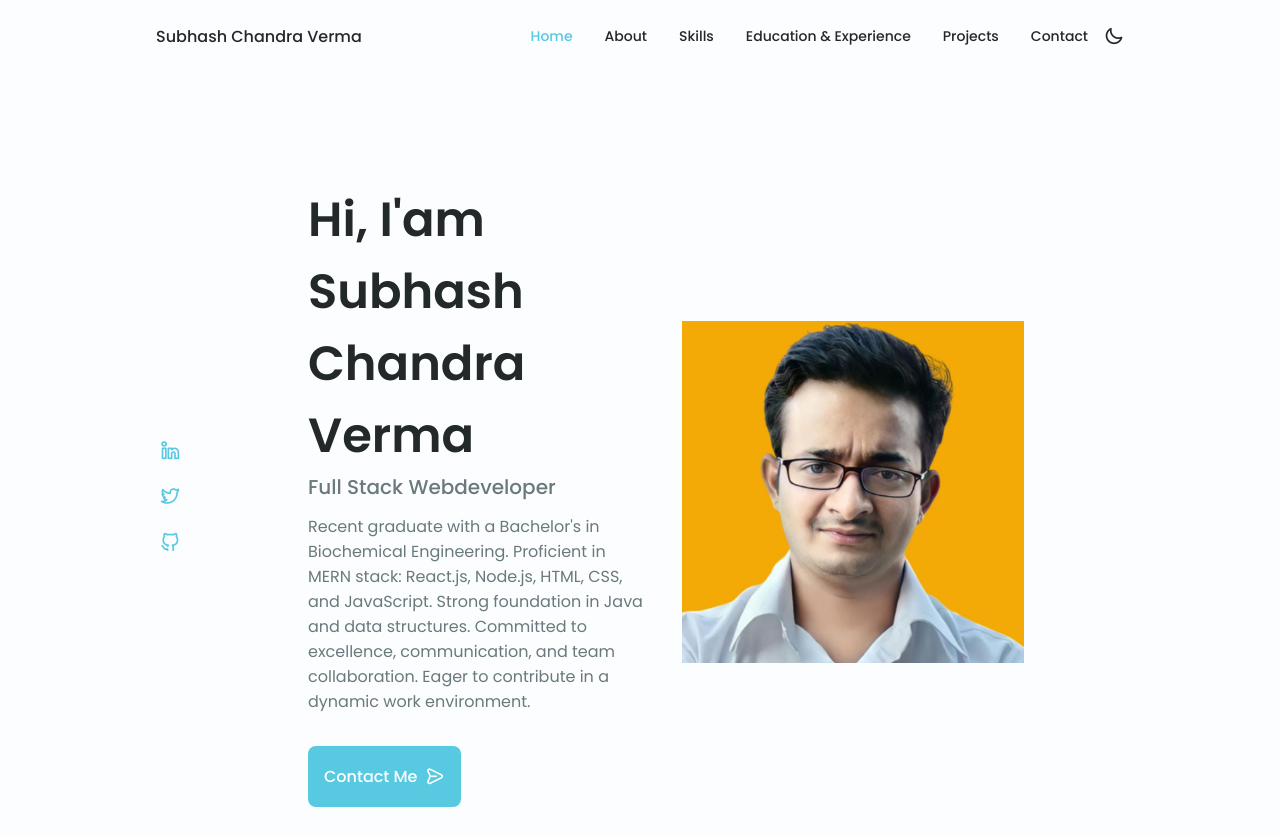
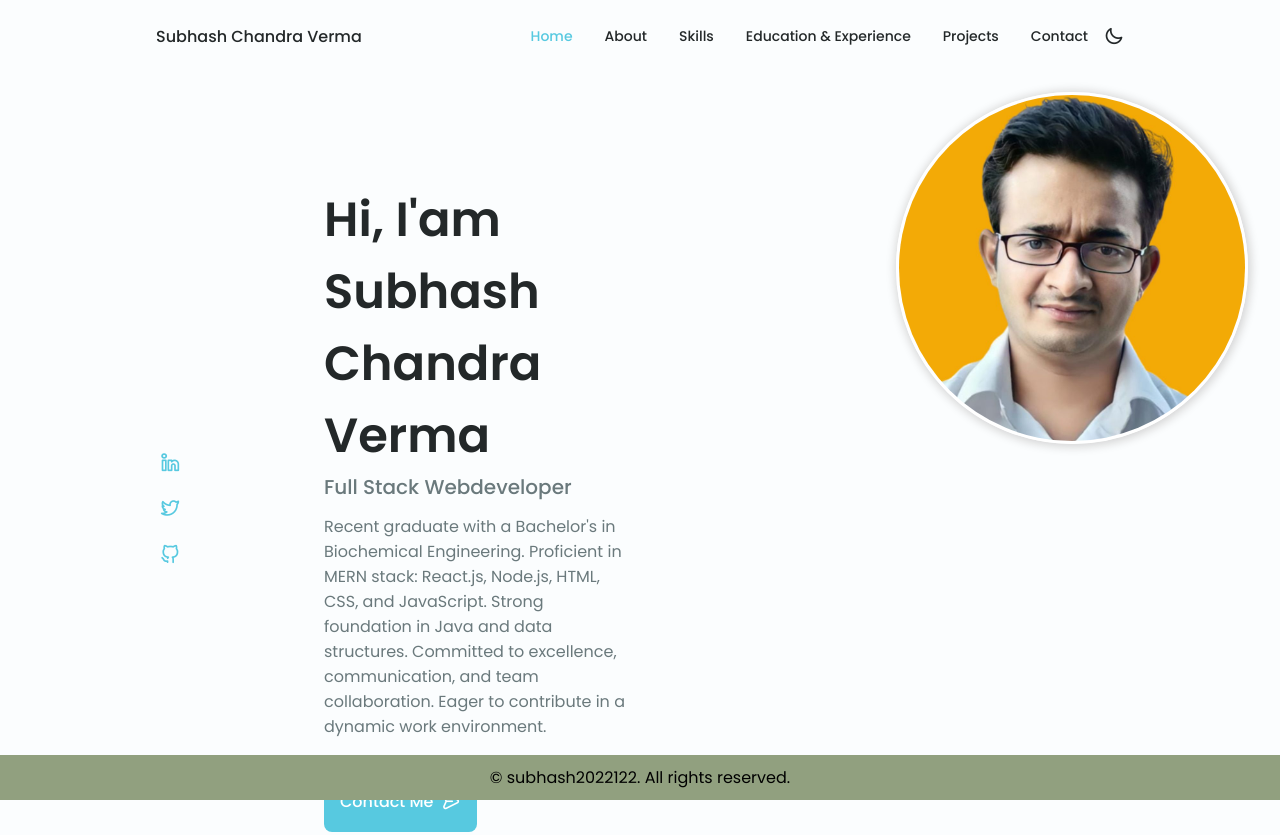
Before and after one commit to subhash202122/Responsive-Portfolio, a website: page index.html in a window 1280 px wide. Shown: the top 835 px of the page. Drawn offline with nearby package versions, Linux system fonts and the light colour scheme.

Commit message:
Update index.html

```diff
--- a/index.html
+++ b/index.html
@@ -12,7 +12,7 @@
     <!-- <link rel="stylesheet" href="./Styles/css/swiper-bundle.min.css"> -->
     <link rel="stylesheet" href="https://cdn.jsdelivr.net/npm/swiper@10/swiper-bundle.min.css" />
     <!--==================== CSS ====================-->
-    <link rel="stylesheet" href="./Styles/css/styles1.css">
+    <link rel="stylesheet" href="./Styles/css/styles.css">
 
     <title>Subhash's Portfolio</title>
 </head>
```
